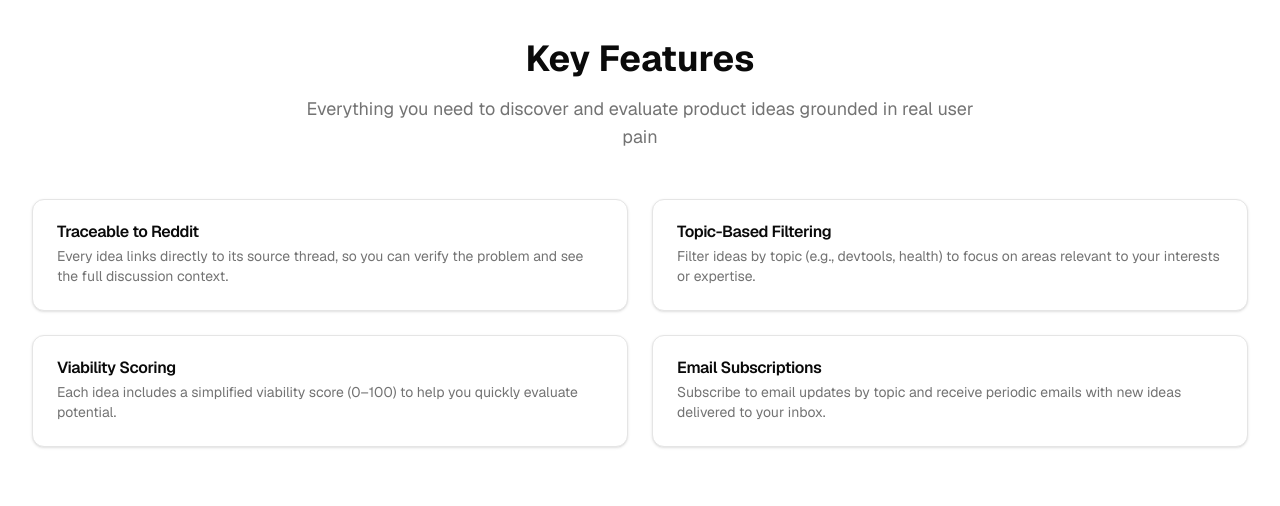
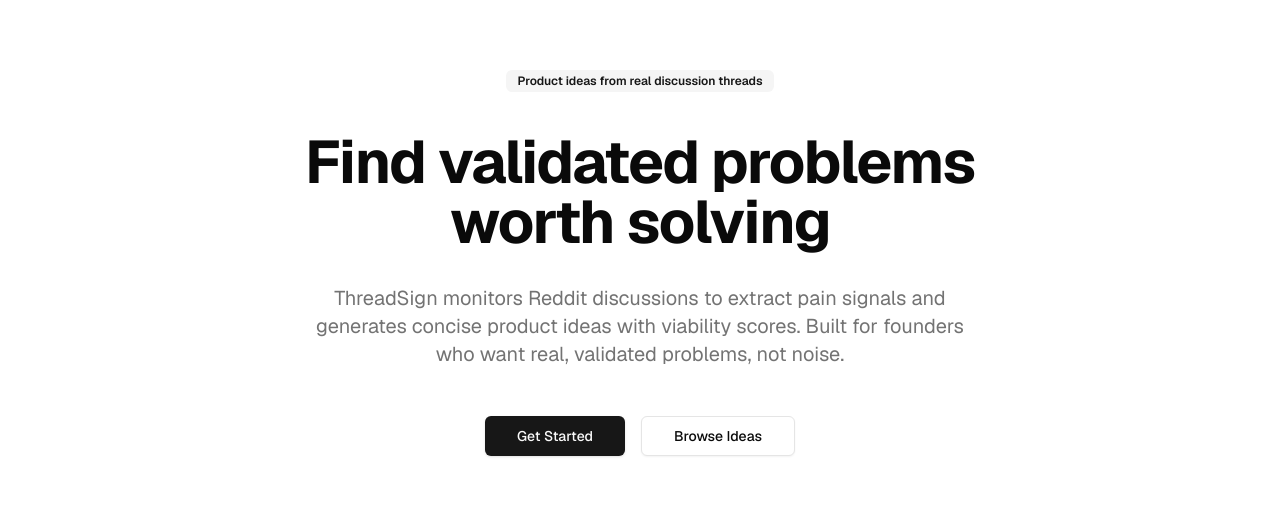
Before and after one commit to fastwow/threadsign, a Next.js app: page / in a window 1280 px wide. Shown: the part 123-629 px from the top of the page. Built offline with nearby package versions, Linux system fonts and the light colour scheme; no server answers.

Commit message:
hide get started button on hero section if user signedin

```diff
--- /dev/null
+++ b/components/hero-section.tsx
@@ -0,0 +1,39 @@
+import { createClient } from "@/lib/supabase/server";
+import { Button } from "@/components/ui/button";
+import { Badge } from "@/components/ui/badge";
+import Link from "next/link";
+
+export async function HeroSection() {
+  const supabase = await createClient();
+  const { data } = await supabase.auth.getClaims();
+  const user = data?.claims;
+  const isAuthenticated = !!user;
+
+  return (
+    <section className="w-full max-w-7xl mx-auto px-4 sm:px-6 lg:px-8 py-20 sm:py-24 lg:py-32">
+      <div className="flex flex-col items-center text-center gap-8">
+        <Badge variant="secondary" className="mb-2">
+          Product ideas from real discussion threads
+        </Badge>
+        <h1 className="text-4xl sm:text-5xl lg:text-6xl font-bold tracking-tight max-w-3xl">
+          Find validated problems worth solving
+        </h1>
+        <p className="text-lg sm:text-xl text-muted-foreground max-w-2xl">
+          ThreadSign monitors Reddit discussions to extract pain signals and generates
+          concise product ideas with viability scores. Built for founders who want
+          real, validated problems, not noise.
+        </p>
+        <div className="flex flex-col sm:flex-row gap-4 mt-4">
+          {!isAuthenticated && (
+            <Button asChild size="lg">
+              <Link href="/auth/sign-up">Get Started</Link>
+            </Button>
+          )}
+          <Button asChild size="lg" variant={isAuthenticated ? "default" : "outline"}>
+            <Link href="/dashboard">Browse Ideas</Link>
+          </Button>
+        </div>
+      </div>
+    </section>
+  );
+}
```
